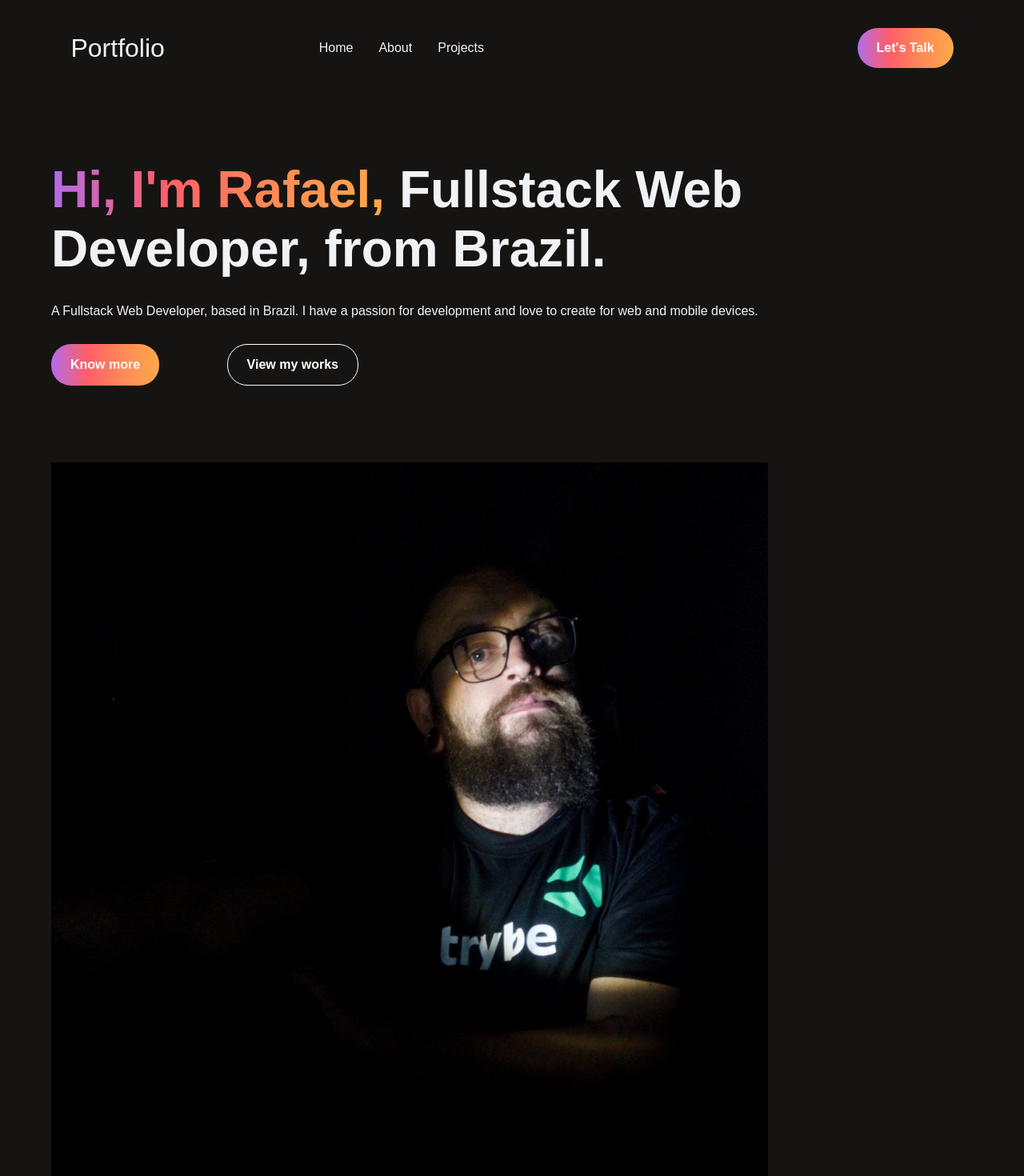
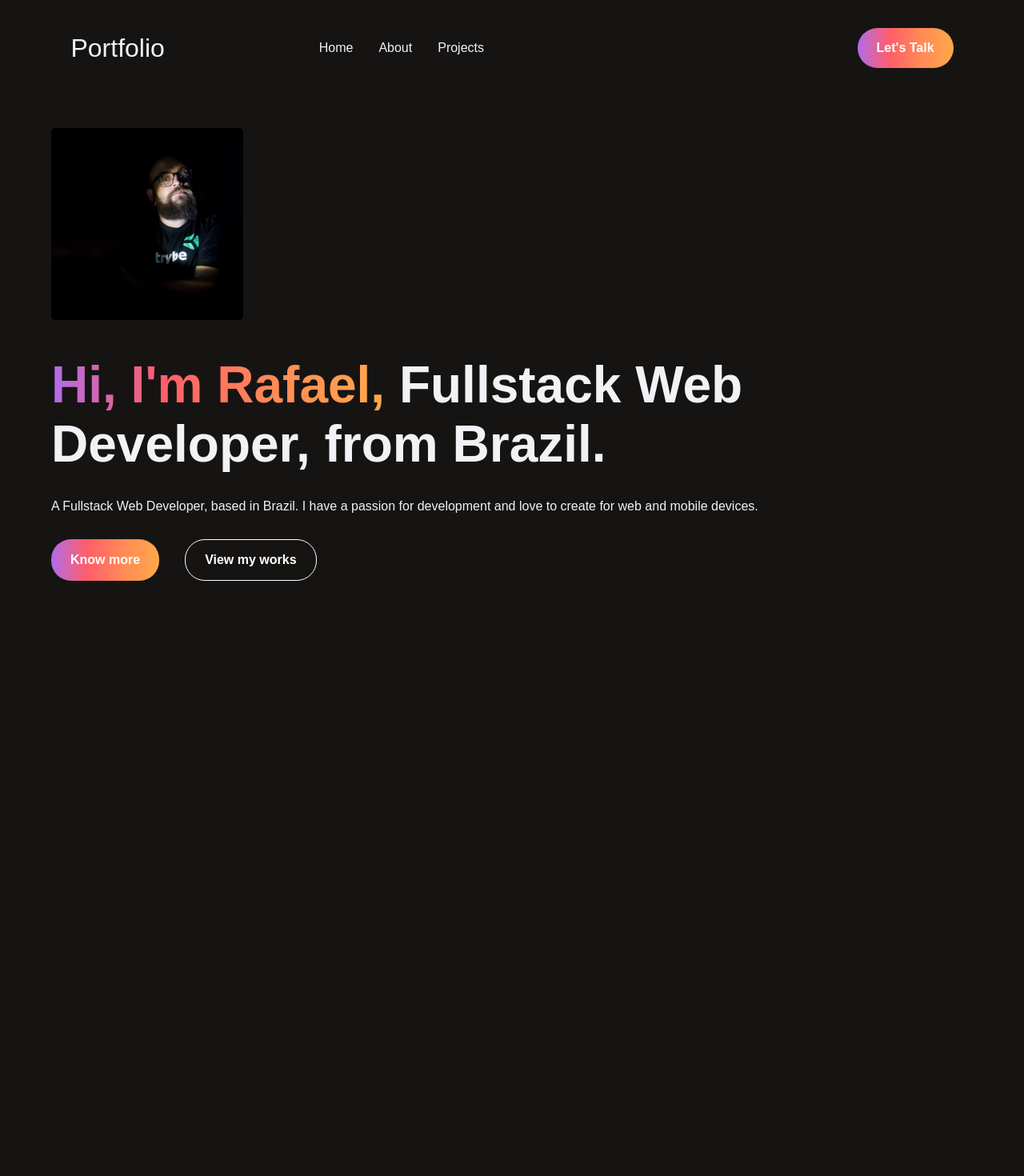
Before and after one commit to brandao-rafael/portifolio_ts, a Next.js app in the folder portifolio/: page / in a window 1280 px wide. Shown: the top 1470 px of the page at 80% size. After the commit the page ends 800 px from the top, so only its background shows below. Built offline with nearby package versions, Linux system fonts and the light colour scheme; a web font is replaced by a local one.

Commit message:
feat: change image to top

```diff
--- a/portifolio/src/components/MainCoverLetter.tsx
+++ b/portifolio/src/components/MainCoverLetter.tsx
@@ -4,6 +4,7 @@ export default class MainCoverLetter extends Component {
   render() {
     return (
       <div className="cover-letter-container">
+        <img src="/images/profile.png" alt="profile" />
         <div className="cover-title">
             <h1>
                 <span>Hi, I'm Rafael,</span> Fullstack Web Developer, from Brazil.
@@ -16,7 +17,6 @@ export default class MainCoverLetter extends Component {
             <button type="button" className="btn btn-gradient">Know more</button>
             <button type="button" className="btn btn-black">View my works</button>
         </div>
-        <img src="/images/profile.png" alt="profile" />
       </div>
     )
   }
--- a/portifolio/src/styles/_base.sass
+++ b/portifolio/src/styles/_base.sass
@@ -6,7 +6,7 @@ $font-stack: 'Bai Jamjuree', sans-serif
     padding: 0
     box-sizing: border-box
 
-h1, body, p
+body
     font-family: $font-stack
 
 body
@@ -39,5 +39,10 @@ header
             font-weight: 400
             text-decoration: none
             margin: 0 1rem
+            transition: all 0.3s ease-in-out
+
             &:hover
                 color: $lt-secondary
+                font-size: 1.1rem
+                font-weight: 500
+                transition: all 0.3s ease-in-out
--- a/portifolio/src/styles/_layout.sass
+++ b/portifolio/src/styles/_layout.sass
@@ -2,7 +2,7 @@
     .cover-title
         color: $lt-primary
         font-weight: 500
-        margin: 25vh 0 0 4rem
+        margin: 5vh 0 0 4rem
         width: 80%
         h1
             font-size: 4rem
@@ -20,10 +20,12 @@
 
     .cover-buttons
         display: flex
-        justify-content: space-between
         margin: 1rem 4rem
         width: 30%
+        .btn
+            margin: 0 2rem 0 0
 
     img
-        margin: 10vh 4rem
-        width: 70%
+        border-radius: 5px
+        margin: 20vh 0 0 4rem
+        width: 15rem
```
